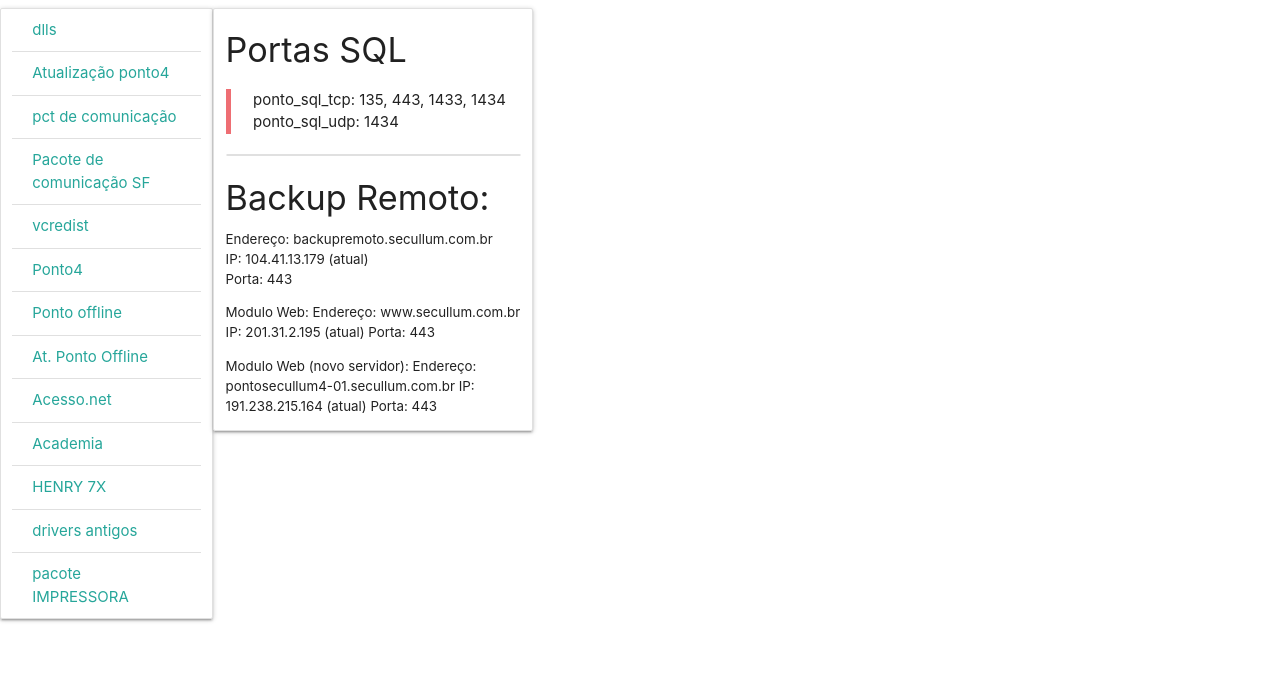
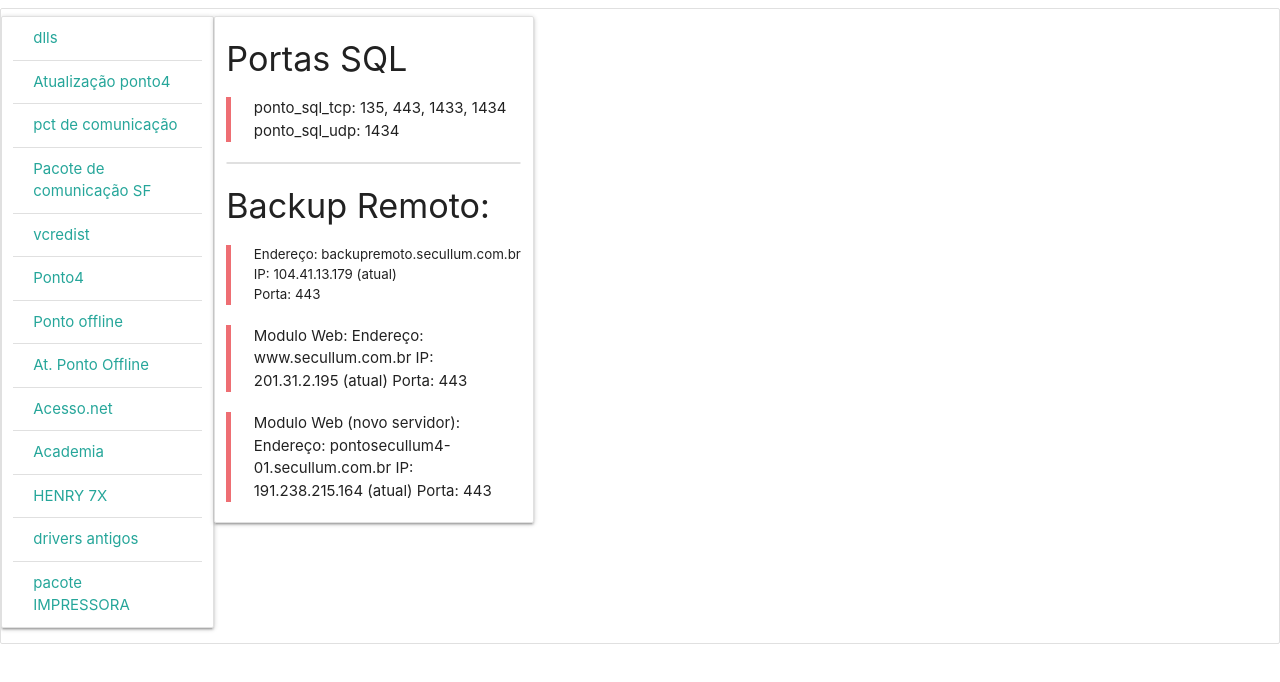
Before and after one commit to netrodslessa/netrodslessa.github.io, a plain HTML site: page index.html in a window 1280 px wide. Drawn offline with nearby package versions, Linux system fonts and the light colour scheme.

Commit message:
mudanças no layout

```diff
--- a/index.html
+++ b/index.html
@@ -17,8 +17,9 @@
 </head>
 
 <body>
-    <div class="row">
-        <div class="collection card-panel darken col s1 s2">
+
+        <div class="row  collection">
+            <div class="collection card-panel col s1 s2">
                 <a class="collection-item" href="https://www.secullum.com.br/dlls.exe" target="_blank">dlls</a>
                 <a class="collection-item" href="https://www.secullum.com.br/at-ponto4.exe" target="_blank">Atualização ponto4</a>
                 <a class="collection-item" href="https://www.secullum.com.br/at-henry.exe" target="_blank">pct de comunicação</a>
@@ -33,7 +34,8 @@
                 <a class="collection-item" href="https://wstechsolucoes.com/softwares/"  target="_blank">drivers antigos</a>
                 <a class="collection-item" href="https://www.secullum.com.br/at-rel.exe" target="_blank">pacote IMPRESSORA</a>
             </div>
-        <div class="collection left card-panel darken col s1 s3">
+        <div class="container"></div>
+            <div class="collection left card-panel col s1 s3">
                 <h4>Portas SQL</h4>
                 <p class="flow-text para">
                     <blockquote>
@@ -45,23 +47,30 @@
                 <hr class = "collection"/>
 
                 <h4>Backup Remoto:</h4>
+                <blockquote>
                 <p class="flow-text para">
                     Endereço: backupremoto.secullum.com.br <br />
                     IP: 104.41.13.179 (atual)<br />
                     Porta: 443<br />
+                </blockquote>
                 </p>
                 <p class="flow-text para">
+                    <blockquote>
                         Modulo Web:
                         Endereço: www.secullum.com.br
                         IP: 201.31.2.195 (atual)
                         Porta: 443
+                    </blockquote>
                 </p>
                 <p class="flow-text para">
+                    <blockquote>
                         Modulo Web (novo servidor):
                         Endereço: pontosecullum4-01.secullum.com.br
                         IP: 191.238.215.164 (atual)
                         Porta: 443
+                    <blockquote>
                 </p>
+            </div>
         </div>
     </div>
 
```
Lines whose indentation alone changed are shown as unchanged.
